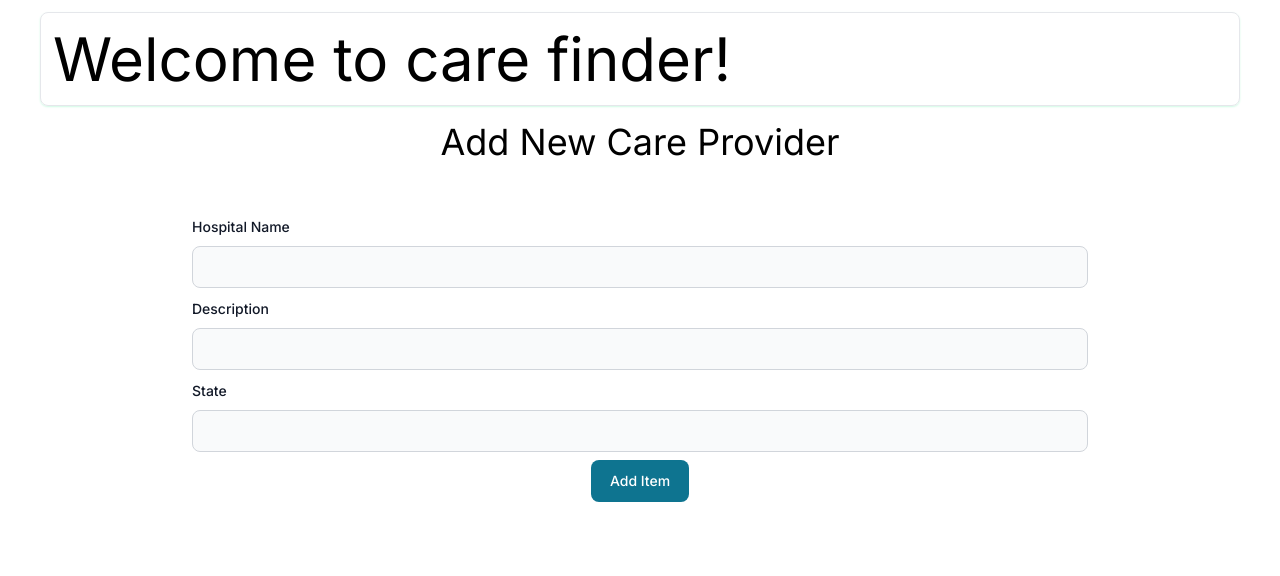
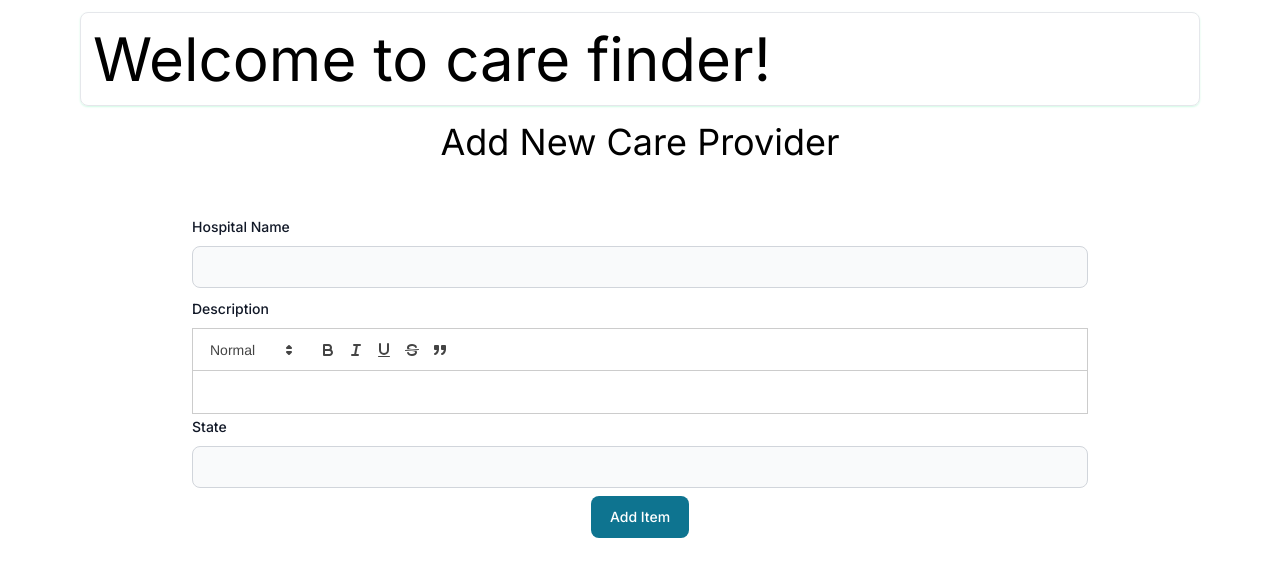
Before and after one commit to kenzee90/Care-Finder, a Next.js app: page /dashboard in a window 1280 px wide. Shown: the top 576 px of the page. Built offline with nearby package versions, Linux system fonts and the light colour scheme; no server answers; sample sign-in values are in the browser's storage.

Commit message:
Markdown Editor working

```diff
--- /dev/null
+++ b/app/dashboard/layout.tsx
@@ -0,0 +1,8 @@
+// export const experimental_ppr = true;
+export default function Layout({ children }: { children: React.ReactNode }) {
+    return (
+        <main className="flex min-h-screen flex-col gap-2 px-3 dark:bg-gray-800 md:px-10 overflow-hidden">
+            {children}
+        </main>
+    )
+}
--- a/app/dashboard/page.tsx
+++ b/app/dashboard/page.tsx
@@ -1,5 +1,5 @@
 "use client";
-import React from "react";
+import React, { useEffect } from "react";
 import { useAuthContext } from "@/context/AuthContext";
 import { useRouter } from "next/navigation";
 import AddItem from "@/components/addItem";
@@ -8,7 +8,7 @@ export default function Page(){
     const { user } = useAuthContext()
     const router = useRouter()
 
-    React.useEffect(() => {
+    useEffect(() => {
         if (user == null) router.push("/")
     }, [user])
 
--- a/components/addItem.tsx
+++ b/components/addItem.tsx
@@ -1,8 +1,9 @@
 "use client";
-import { useState } from 'react';
+import { useState, useRef } from 'react';
 import { Label, TextInput, Button } from "flowbite-react";
 import { addHospital } from '@/utils/service';
-
+import ReactQuill from 'react-quill';
+import 'react-quill/dist/quill.snow.css';
 
 interface AddItem {
     name: string;
@@ -15,12 +16,19 @@ const AddItem = () => {
         description: '',
         state: '',
     });
+    const modules = {
+        toolbar: [
+          [{ 'header': [1, 2,  false] }],
+          ['bold', 'italic', 'underline', 'strike', 'blockquote'],
+
+        ]
+    }
     const handleSubmit = async (event: { preventDefault: () => void; }) => {
       event.preventDefault();
       addHospital(value.name, value.description, value.state);
       setValue({ name: "", description: "", state: "" }); // Clear the form
     };
-
+    const quillRef = useRef<ReactQuill>(null);
     return (
         // eslint-disable-next-line tailwindcss/classnames-order
         <form onSubmit={handleSubmit} className='flex flex-col items-center w-[70vw] py-5'>
@@ -37,11 +45,13 @@ const AddItem = () => {
                 <div className="mb-2 block">
                 <Label htmlFor="base2" value="Description" />
                 </div>
-                <TextInput id="base2" type="text"
-                 value={value.description}
-                 onChange={(e) => setValue({ ...value, description: e.target.value })}
-                sizing="md"
-                className='mb-2'/>
+                <ReactQuill
+                    theme='snow'
+                    value={value.description}
+                    onChange={(content) => setValue((prevValue) => ({ ...prevValue, description: content }))}
+                    modules={modules}
+                    ref={quillRef}
+                />
                 <div className="mb-2 block">
                 <Label htmlFor="base3" value="State" />
                 </div>
--- a/package.json
+++ b/package.json
@@ -19,6 +19,7 @@
     "react": "^18",
     "react-dom": "^18",
     "react-icons": "^5.2.1",
+    "react-quill": "^2.0.0",
     "react-toastify": "^10.0.5"
   },
   "devDependencies": {
```
Also changed, not shown: 1 other file (tests, documents, lock files or other folders).
